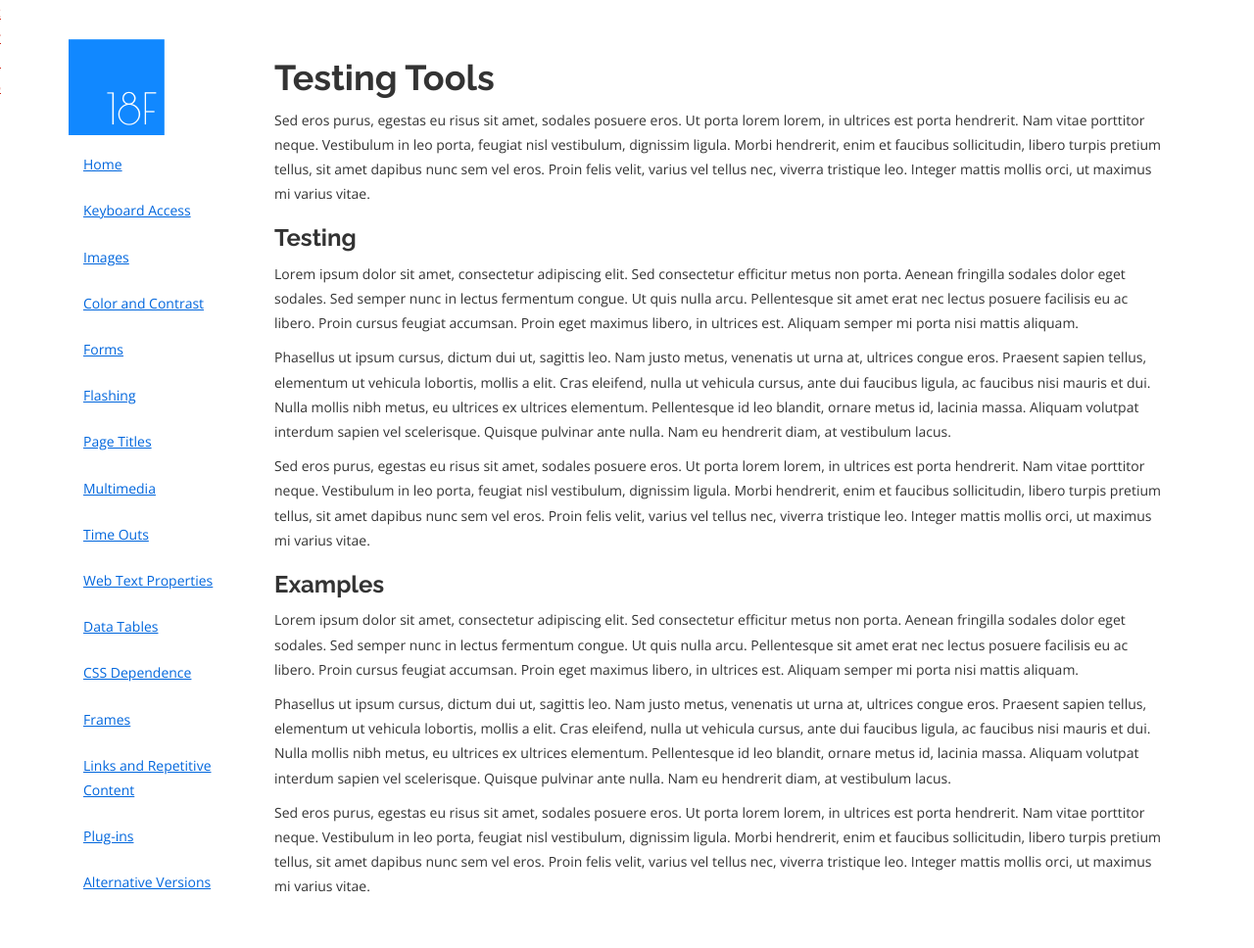
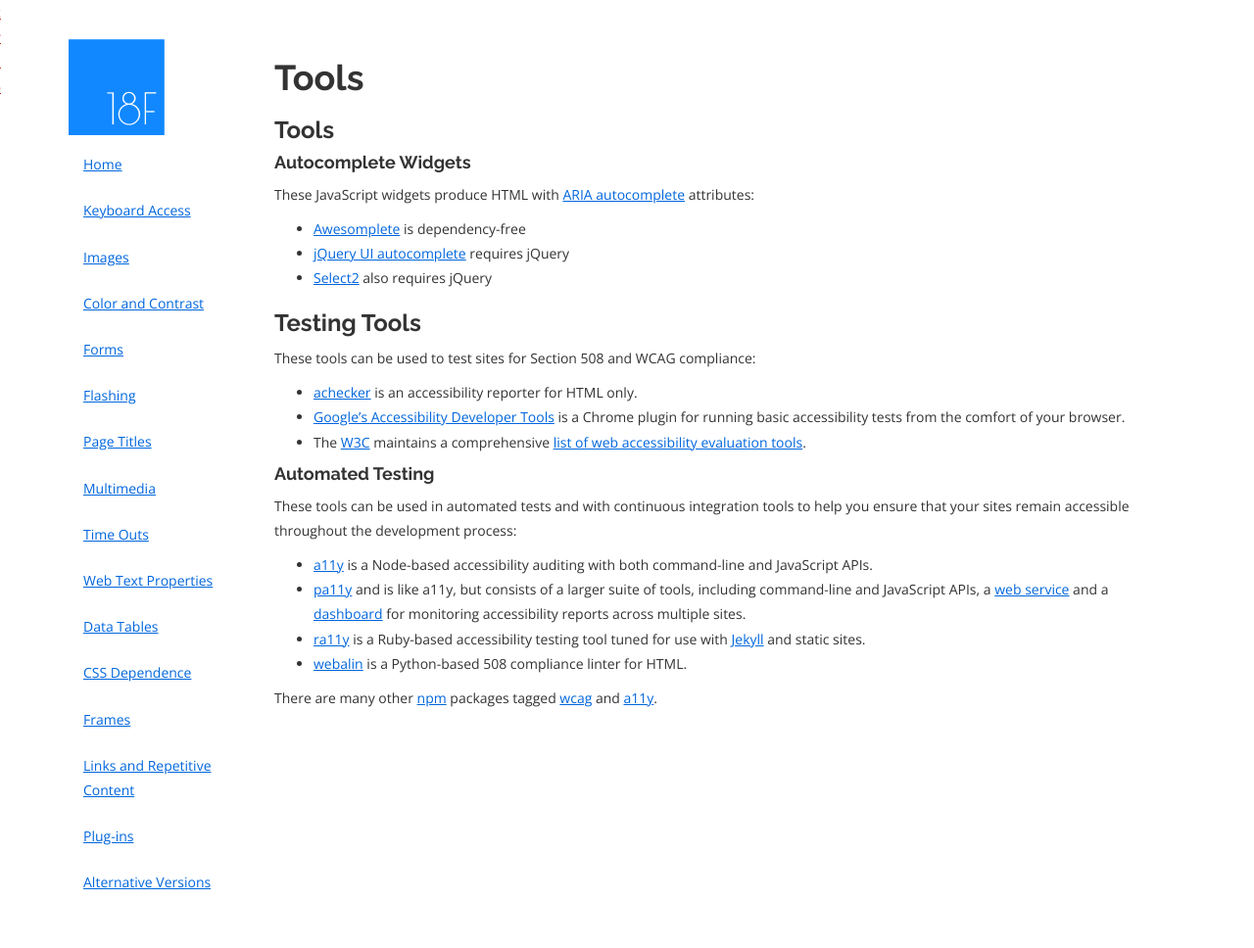
Before and after one commit to 18F/accessibility, a Jekyll site: the page built from pages/tools.md, in a window 1280 px wide. Shown: the whole page at 98% size. Built offline with Jekyll 4.4.1, drawn with Linux system fonts in a browser that asks for light colours; nearby versions of some CDN libraries; Markdown is read by kramdown in place of the engine named in the settings.

Commit message:
Flesh out tools page

```diff
--- a/pages/tools.md
+++ b/pages/tools.md
@@ -1,24 +1,37 @@
 ---
 layout: default
-title: Testing Tools
-description: 'Tools we use to test accessibility'
+title: Tools
+description: 'Tools we use to improve and test accessibility'
 permalink: /tools/
-page_title: Testing Tools
+page_title: Accessibility-friendly Tools
 ---
-Sed eros purus, egestas eu risus sit amet, sodales posuere eros. Ut porta lorem lorem, in ultrices est porta hendrerit. Nam vitae porttitor neque. Vestibulum in leo porta, feugiat nisl vestibulum, dignissim ligula. Morbi hendrerit, enim et faucibus sollicitudin, libero turpis pretium tellus, sit amet dapibus nunc sem vel eros. Proin felis velit, varius vel tellus nec, viverra tristique leo. Integer mattis mollis orci, ut maximus mi varius vitae.
 
-### Testing
+### Tools
 
-Lorem ipsum dolor sit amet, consectetur adipiscing elit. Sed consectetur efficitur metus non porta. Aenean fringilla sodales dolor eget sodales. Sed semper nunc in lectus fermentum congue. Ut quis nulla arcu. Pellentesque sit amet erat nec lectus posuere facilisis eu ac libero. Proin cursus feugiat accumsan. Proin eget maximus libero, in ultrices est. Aliquam semper mi porta nisi mattis aliquam.
+#### Autocomplete Widgets
+These JavaScript widgets produce HTML with [ARIA autocomplete] attributes:
 
-Phasellus ut ipsum cursus, dictum dui ut, sagittis leo. Nam justo metus, venenatis ut urna at, ultrices congue eros. Praesent sapien tellus, elementum ut vehicula lobortis, mollis a elit. Cras eleifend, nulla ut vehicula cursus, ante dui faucibus ligula, ac faucibus nisi mauris et dui. Nulla mollis nibh metus, eu ultrices ex ultrices elementum. Pellentesque id leo blandit, ornare metus id, lacinia massa. Aliquam volutpat interdum sapien vel scelerisque. Quisque pulvinar ante nulla. Nam eu hendrerit diam, at vestibulum lacus.
+* [Awesomplete](http://leaverou.github.io/awesomplete/) is dependency-free
+* [jQuery UI autocomplete](http://jqueryui.com/autocomplete/) requires jQuery
+* [Select2](https://select2.github.io/) also requires jQuery
 
-Sed eros purus, egestas eu risus sit amet, sodales posuere eros. Ut porta lorem lorem, in ultrices est porta hendrerit. Nam vitae porttitor neque. Vestibulum in leo porta, feugiat nisl vestibulum, dignissim ligula. Morbi hendrerit, enim et faucibus sollicitudin, libero turpis pretium tellus, sit amet dapibus nunc sem vel eros. Proin felis velit, varius vel tellus nec, viverra tristique leo. Integer mattis mollis orci, ut maximus mi varius vitae.
+### Testing Tools
+These tools can be used to test sites for Section 508 and WCAG compliance:
 
-### Examples
+* [achecker](http://achecker.ca/) is an accessibility reporter for HTML only.
+* [Google's Accessibility Developer Tools](https://chrome.google.com/webstore/detail/accessibility-developer-t/fpkknkljclfencbdbgkenhalefipecmb?hl=en) is a Chrome plugin for running basic accessibility tests from the comfort of your browser.
+* The [W3C](http://www.w3.org/) maintains a comprehensive [list of web accessibility evaluation tools](http://www.w3.org/WAI/ER/tools/).
 
-Lorem ipsum dolor sit amet, consectetur adipiscing elit. Sed consectetur efficitur metus non porta. Aenean fringilla sodales dolor eget sodales. Sed semper nunc in lectus fermentum congue. Ut quis nulla arcu. Pellentesque sit amet erat nec lectus posuere facilisis eu ac libero. Proin cursus feugiat accumsan. Proin eget maximus libero, in ultrices est. Aliquam semper mi porta nisi mattis aliquam.
+#### Automated Testing
+These tools can be used in automated tests and with continuous integration
+tools to help you ensure that your sites remain accessible throughout the
+development process:
 
-Phasellus ut ipsum cursus, dictum dui ut, sagittis leo. Nam justo metus, venenatis ut urna at, ultrices congue eros. Praesent sapien tellus, elementum ut vehicula lobortis, mollis a elit. Cras eleifend, nulla ut vehicula cursus, ante dui faucibus ligula, ac faucibus nisi mauris et dui. Nulla mollis nibh metus, eu ultrices ex ultrices elementum. Pellentesque id leo blandit, ornare metus id, lacinia massa. Aliquam volutpat interdum sapien vel scelerisque. Quisque pulvinar ante nulla. Nam eu hendrerit diam, at vestibulum lacus.
+* [a11y](https://github.com/addyosmani/a11y) is a Node-based accessibility auditing with both command-line and JavaScript APIs.
+* [pa11y](http://pa11y.org/) and is like a11y, but consists of a larger suite of tools, including command-line and JavaScript APIs, a [web service](https://github.com/nature/pa11y-webservice) and a [dashboard](https://github.com/nature/pa11y-dashboard) for monitoring accessibility reports across multiple sites.
+* [ra11y](https://github.com/benbalter/ra11y) is a Ruby-based accessibility testing tool tuned for use with [Jekyll](http://jekyllrb.com/) and static sites.
+* [webalin](http://webalin.readthedocs.org/en/latest/) is a Python-based 508 compliance linter for HTML.
 
-Sed eros purus, egestas eu risus sit amet, sodales posuere eros. Ut porta lorem lorem, in ultrices est porta hendrerit. Nam vitae porttitor neque. Vestibulum in leo porta, feugiat nisl vestibulum, dignissim ligula. Morbi hendrerit, enim et faucibus sollicitudin, libero turpis pretium tellus, sit amet dapibus nunc sem vel eros. Proin felis velit, varius vel tellus nec, viverra tristique leo. Integer mattis mollis orci, ut maximus mi varius vitae.
+There are many other [npm](https://www.npmjs.com/) packages tagged [wcag](https://www.npmjs.com/search?q=wcag) and [a11y](https://www.npmjs.com/search?q=a11y).
+
+[ARIA autocomplete]: http://www.w3.org/TR/wai-aria/states_and_properties#aria-autocomplete
```
